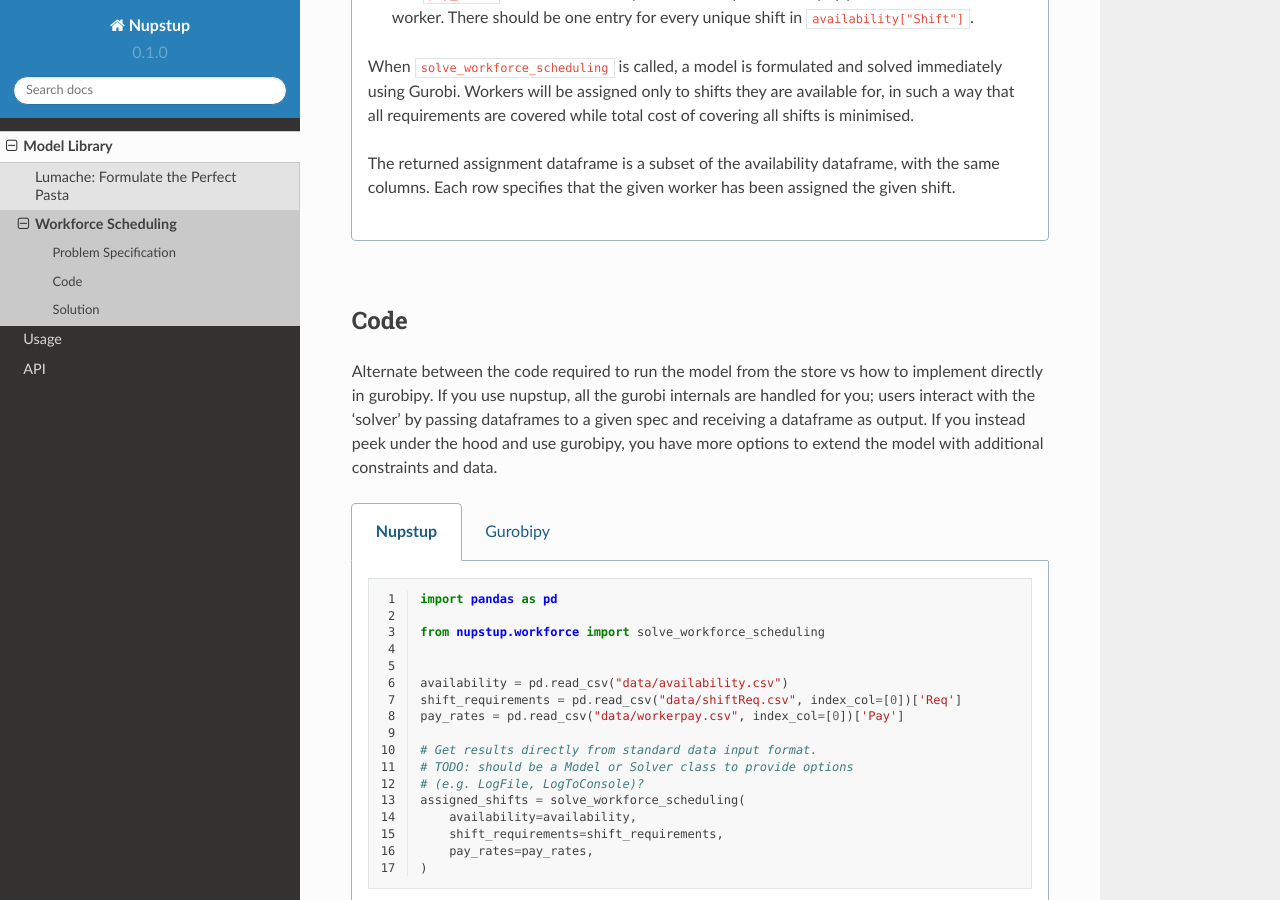
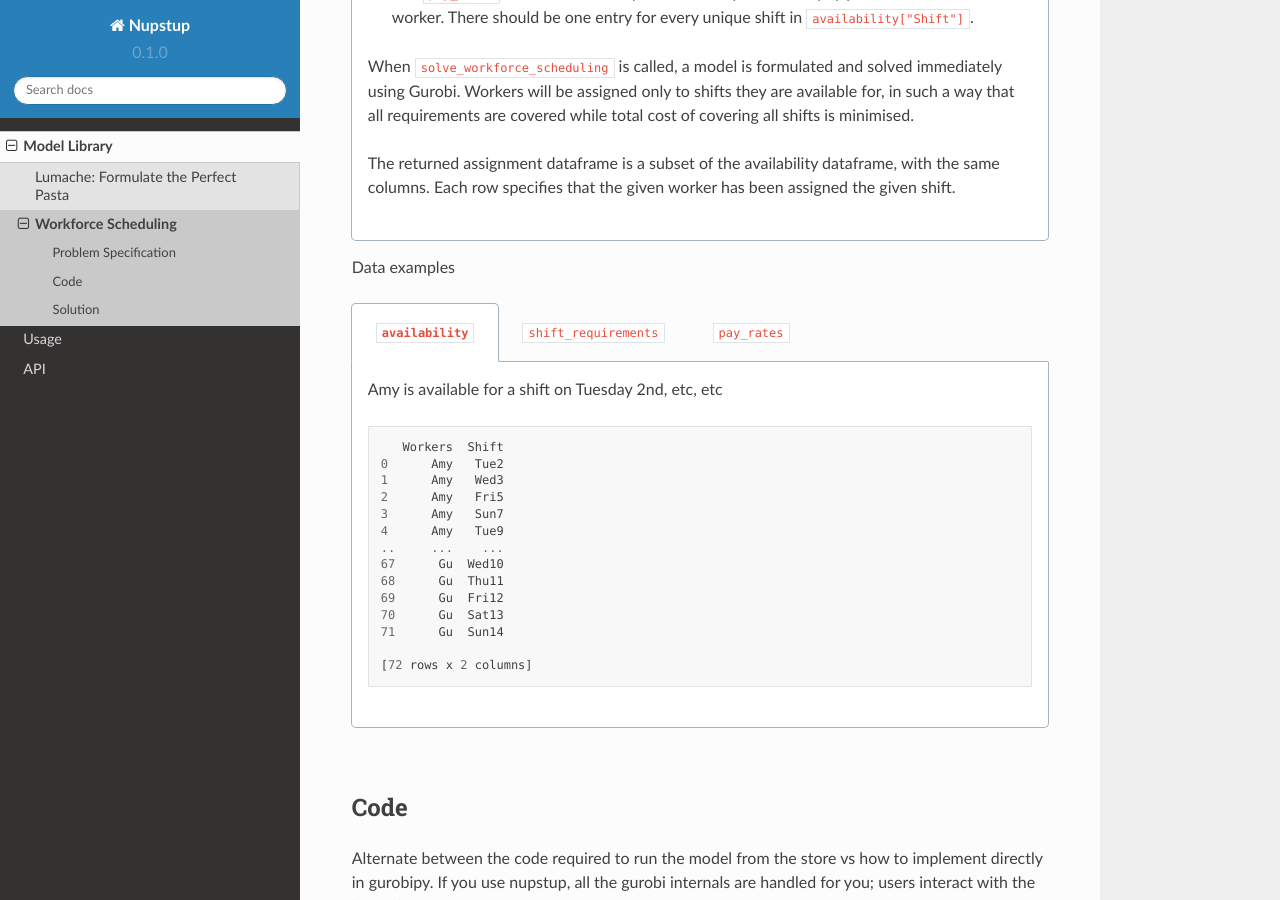
Before and after one commit to Gurobi/gurobi-optimods, a Sphinx documentation site: the page built from docs/source/library/workforce.rst, in a window 1280 px wide and 900 px high, scrolled down 767 px. Built offline with Sphinx 7.4.7 and the Read the Docs theme 2.0.0, drawn with Linux system fonts in a browser that asks for light colours.

Commit message:
Add dataframe examples for workforce docs

```diff
--- a/docs/source/library/workforce.rst
+++ b/docs/source/library/workforce.rst
@@ -51,6 +51,67 @@ Consider a service business, like a restaurant, that develops its workforce plan
         Technically, :math:`x_{ws}` should be binary, but we're in magical assignment land here.
         Read more about why assignment problems and network flows are the bees knees `here <www.gurobi.com>`_.
         Note that if the model is modified with additional constraints, this elegant property may no longer hold.
+
+Data examples
+
+.. tabs::
+
+    .. tab:: ``availability``
+
+        Amy is available for a shift on Tuesday 2nd, etc, etc
+
+        .. code::
+
+               Workers  Shift
+            0      Amy   Tue2
+            1      Amy   Wed3
+            2      Amy   Fri5
+            3      Amy   Sun7
+            4      Amy   Tue9
+            ..     ...    ...
+            67      Gu  Wed10
+            68      Gu  Thu11
+            69      Gu  Fri12
+            70      Gu  Sat13
+            71      Gu  Sun14
+
+            [72 rows x 2 columns]
+
+    .. tab:: ``shift_requirements``
+
+        Shift on Monday 1st requires 3 workers, etc, etc
+
+        .. code::
+
+            Shift
+            Mon1     3
+            Tue2     2
+            Wed3     4
+            Thu4     2
+            Fri5     5
+            ..      ...
+            Wed10    3
+            Thu11    4
+            Fri12    5
+            Sat13    7
+            Sun14    5
+            Name: Req, dtype: int64
+
+    .. tab:: ``pay_rates``
+
+        Bob is the most expensive worker ...
+
+        .. code::
+
+            Workers
+            Amy      10
+            Bob      12
+            Cathy    10
+            Dan       8
+            Ed        8
+            Fred      9
+            Gu       11
+            Name: Pay, dtype: int64
 
 |
 
```
